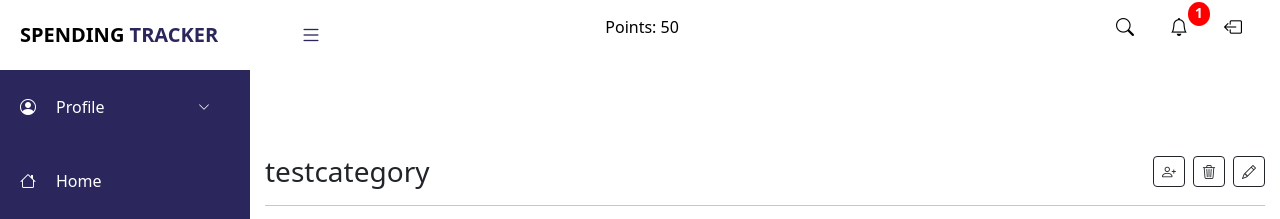
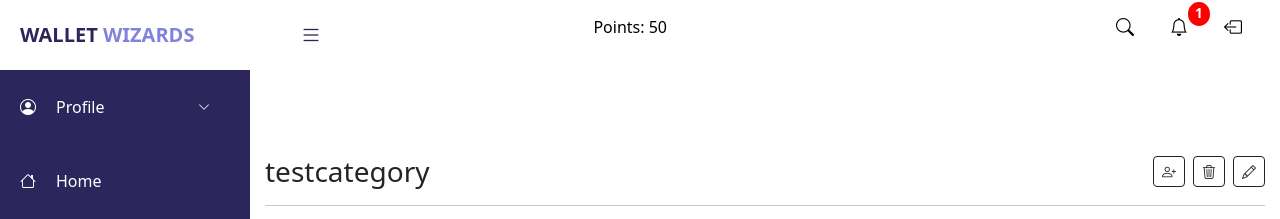
Before and after one commit to rawanalnouri/MyDoom, a Django app: page /category/1/ in a window 1280 px wide. Shown: the top 219 px of the page. Run offline with Django 3.2, Linux system fonts and the light colour scheme; a user stored in the database is signed in; data comes from the database, SQL or seed files in the repository; data that the repository does not hold is empty; some libraries are stand-ins or nearby versions.

Commit message:
Add redirect link to logo
Co-Authored-By: AzizProCoder <99492915+AzizProCoder@users.noreply.github.com>
Co-Authored-By: Katbenn <95385281+Katbenn@users.noreply.github.com>

```diff
--- a/ExpenseTracker/static/css/style.css
+++ b/ExpenseTracker/static/css/style.css
@@ -66,14 +66,14 @@ html,body{
 }
 
 .base header .top-menu .title{
-    color: black;
+    color: var(--primary-color);
     font-size: 20px;
     text-transform: uppercase;
     font-weight: 900;
 }
 
 .base header .top-menu .title span{
-    color: var(--primary-color);
+    color: var(--primary-color-light);
 }
 
 .base header .top-menu ul{
--- a/ExpenseTracker/templates/index.html
+++ b/ExpenseTracker/templates/index.html
@@ -125,7 +125,7 @@
                 <div class="col-12 text-center">
                       <h2 class="cta-block-title">
                         Ready to try out
-                        <b>MyDoom</b>?
+                        <b>Wallet Wizards</b>?
                       </h2>
                       <div class="row">
                         <div class="col-12 text-center">
--- a/ExpenseTracker/templates/partials/topMenu.html
+++ b/ExpenseTracker/templates/partials/topMenu.html
@@ -1,5 +1,11 @@
 <nav class="top-menu">
-    <div class="title">Spending <span>Tracker</span></div>
+    <div class="title">
+        <a class="navbar-brand" href="{% url 'home' %}">
+            <!--<img src="" alt="" width="50" height="50">-->
+            Wallet <span>Wizards</span>
+        </a>
+
+    </div>
     {% if user.is_authenticated %}
         <div class="collapse-btn"><i class="bi bi-list"></i></div>
         <p style="color: black;" >Points: {{points.pointsNum}}</p>
```
